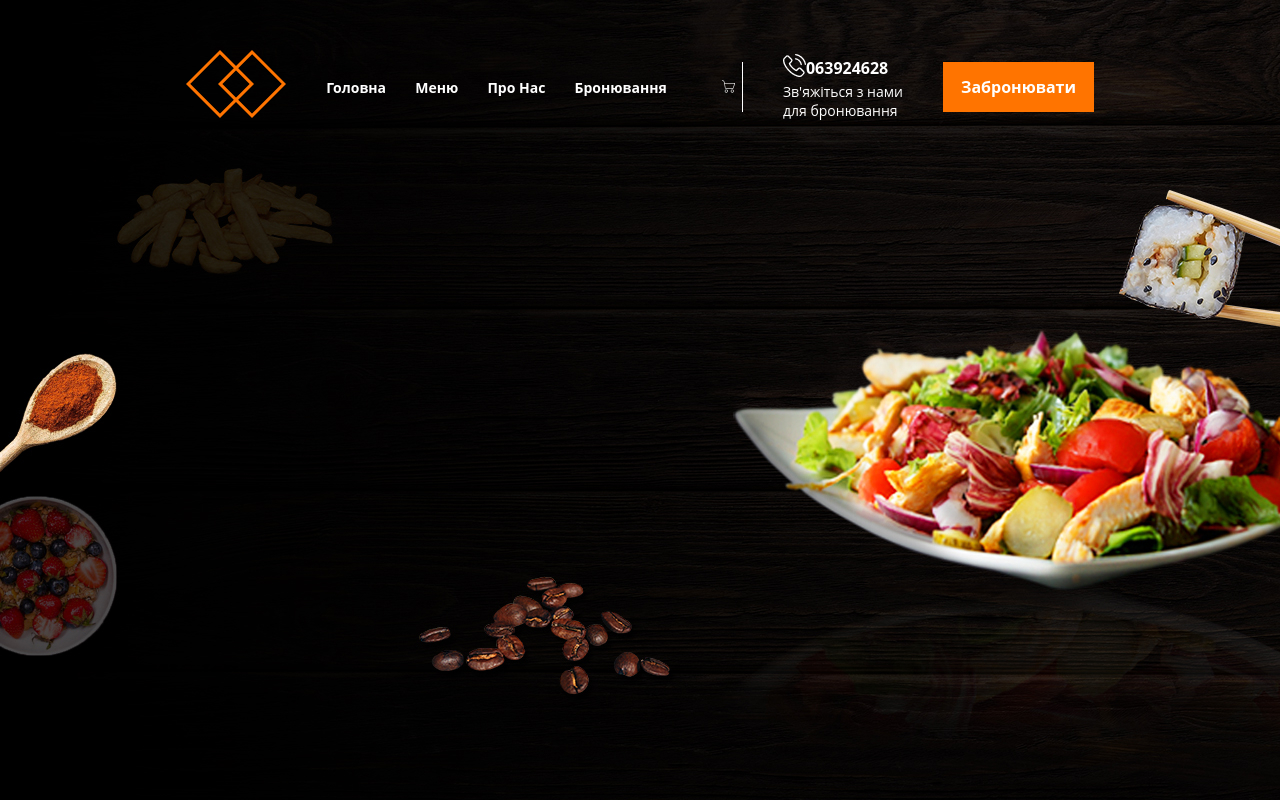
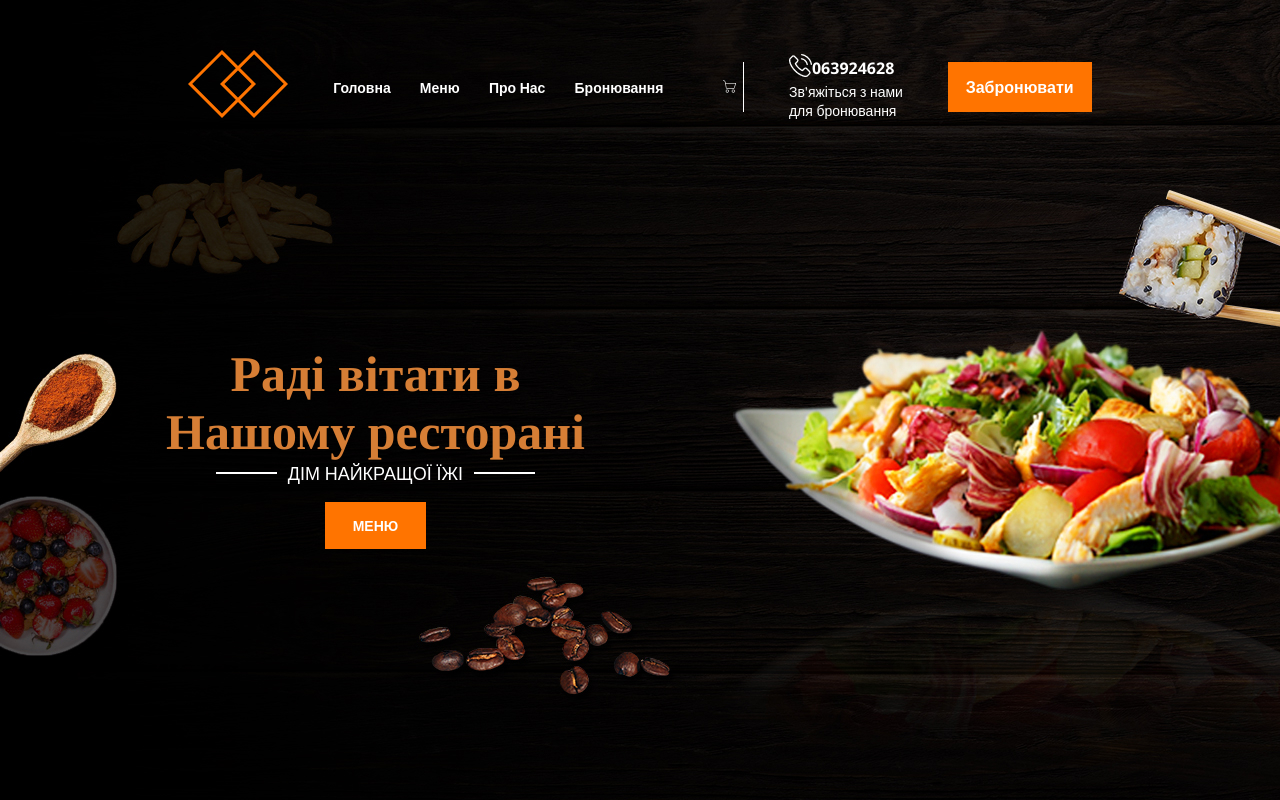
Before and after one commit to IgorOdaryuk/FigmaToHTML-CSS_3, a plain HTML site: page index.html in a window 1280 px wide. Drawn offline with nearby package versions, Linux system fonts and the light colour scheme; a web font is replaced by a local one.

Commit message:
adding header

```diff
--- a/index.html
+++ b/index.html
@@ -5,6 +5,9 @@
     <meta name="viewport" content="width=device-width, initial-scale=1.0">
     <link rel="stylesheet" href="style.css">
     <link rel="stylesheet" href="url('https://fonts.googleapis.com/css2?family=Be+Vietnam+Pro:wght@400;600;700&family=Inter:wght@400;700&family=Nunito:ital,wght@1,900&family=Open+Sans:wght@400;500;600;700;800&family=Poppins:ital,wght@0,100;0,200;0,300;0,600;0,700;0,900;1,100;1,200;1,400;1,500&family=Righteous&family=Urbanist:wght@400;700&family=Zen+Old+Mincho:wght@700&display=swap');">
+    <link rel="preconnect" href="https://fonts.googleapis.com">
+    <link rel="preconnect" href="https://fonts.gstatic.com" crossorigin>
+    <link href="https://fonts.googleapis.com/css2?family=Inter:wght@400;700&family=Open+Sans:wght@400;500;600;700;800&family=Tinos:ital,wght@0,700;1,400&display=swap" rel="stylesheet">
     <title>Document</title>
 </head>
 <body>
@@ -33,18 +36,39 @@
                     <div class="phone-img">
                         <img src="phone.png" alt="">
                     </div>
-                    <div class="number">
-                        <a class="num" href="#">063924628</a>
-                    </div>
+
+                    <div class="number"><a class="num"
+                        href="#">063924628</a></div>
                 </div>
+
                     <div class="phone-text">
                         Зв'яжіться з нами <br>для бронювання
                     </div>
                 </div>
 
                 <div class="btn">
-                    <a class="button" href="#">Забронювати</a>
+                    <a class="button" href="#">Забронювати</a></div>
                 </div>
+
+                <div class="header-down">
+                    <div class="header-title">
+                        Раді вітати в
+
+                        <div class="header-subtitle">
+                            Нашому ресторані
+                        </div>
+
+                        <div class="header-suptitle">
+                            ДІМ НАЙКРАЩОЇ ЇЖІ
+                        </div>
+
+                        <div class="header-btn">
+                            <a href="#" class="header-button">МЕНЮ</a>
+                        </div>
+
+                    </div>
+                </div>
+
 
             </div>
         </div>
--- a/style.css
+++ b/style.css
@@ -79,3 +79,60 @@ body {
 .button:hover {
     background-color: #894b17;
 }
+
+.header-down {
+    position: relative;
+}
+
+.header-title {
+    color: #D67E35;
+    font-family: 'Tinos', serif;
+    font-size: 50px;
+    font-weight: 400;
+    text-align: center;
+    position: absolute;
+    left: 0;
+    margin-top: 222px;
+    margin-bottom: 12px;
+}
+
+.header-suptitle {
+    color: #fff;
+    font-size: 18px;
+    font-family: 'Open Sans', sans-serif;
+}
+
+.header-suptitle:after {
+    position: absolute;
+    content: '';
+    height: 2px;
+    width: 61px;
+    background-color: #fff;
+    top: 127px;
+    left: 50px;
+}
+
+.header-suptitle:before {
+    position: absolute;
+    content: '';
+    height: 2px;
+    width: 61px;
+    background-color: #fff;
+    top: 127px;
+    left: 308px;
+}
+
+.header-button {
+    background-color: #FF7400;
+    padding: 14px 28px;
+    color: #fff;
+    font-size: 14px;
+    font-weight: 700;
+    font-family: 'Open Sans', sans-serif;
+    text-decoration: none;
+    transition: background-color 0.3s linear;
+}
+
+.header-button:hover {
+    background-color: #904506;
+}
```
